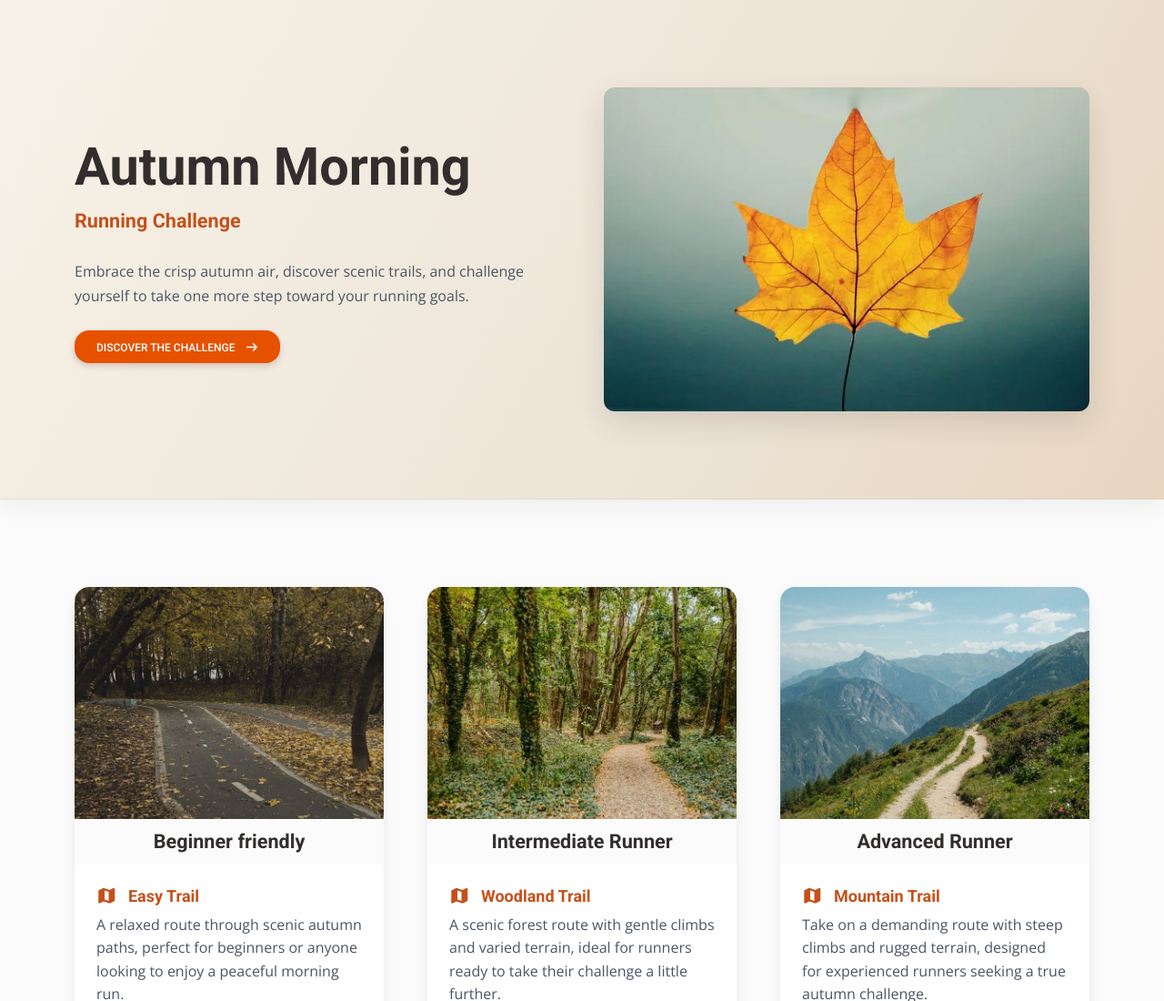
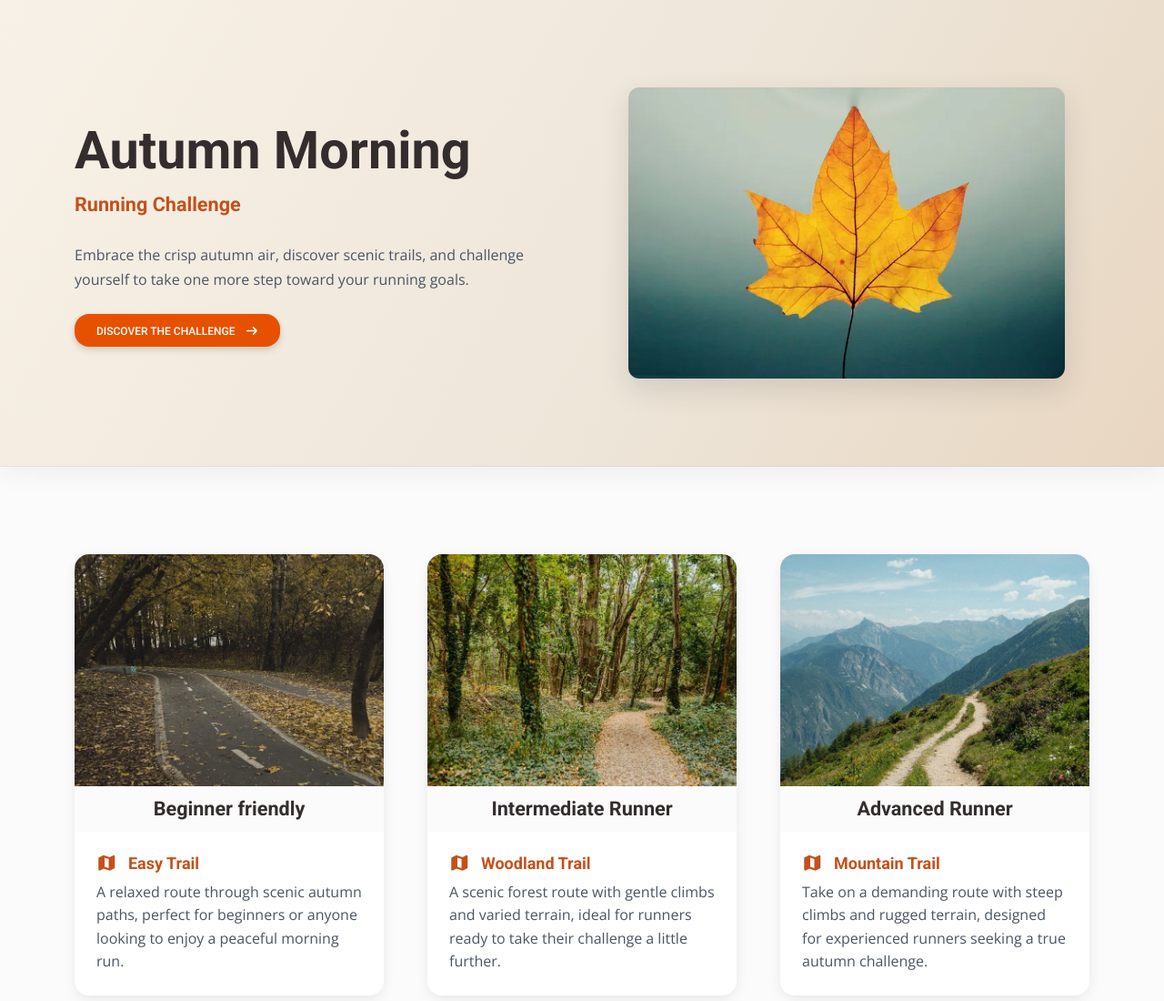
Before and after one commit to catalinbroinas/autumn_morning, a website: page index.html in a window 1280 px wide. Shown: the top 1100 px of the page at 91% size. Drawn offline with nearby package versions, Linux system fonts and the light colour scheme.

Commit message:
style(Intro): refine layout

```diff
--- a/index.html
+++ b/index.html
@@ -41,8 +41,8 @@
     <header>
       <section class="intro section-margin">
         <div class="container">
-          <div class="row align-items-center g-5">
-            <div class="col-lg-6">
+          <div class="row align-items-center gx-lg-5 gx-0 gy-lg-0 gy-5">
+            <div class="col-lg-6 col-12">
               <h1 class="intro__title">Autumn Morning</h1>
               <p class="intro__subtitle">Running Challenge</p>
 
@@ -63,7 +63,7 @@
               </a>
             </div>
 
-            <div class="col-lg-6">
+            <div class="col-lg-6 col-12">
               <img
                 class="intro__image"
                 src="./assets/images/cover.webp"
--- a/src/scss/components/_intro.scss
+++ b/src/scss/components/_intro.scss
@@ -61,8 +61,11 @@
   }
 
   &__image {
-    max-width: 100%;
+    display: block;
+    width: 100%;
+    max-width: 480px;
     height: auto;
+    margin-inline: auto;
     border-radius: 0.75rem;
     box-shadow: 0 12px 32px rgba(48, 46, 41, 0.14);
   }
```
Also changed, not shown: assets/css/main.css, 1 other file.
